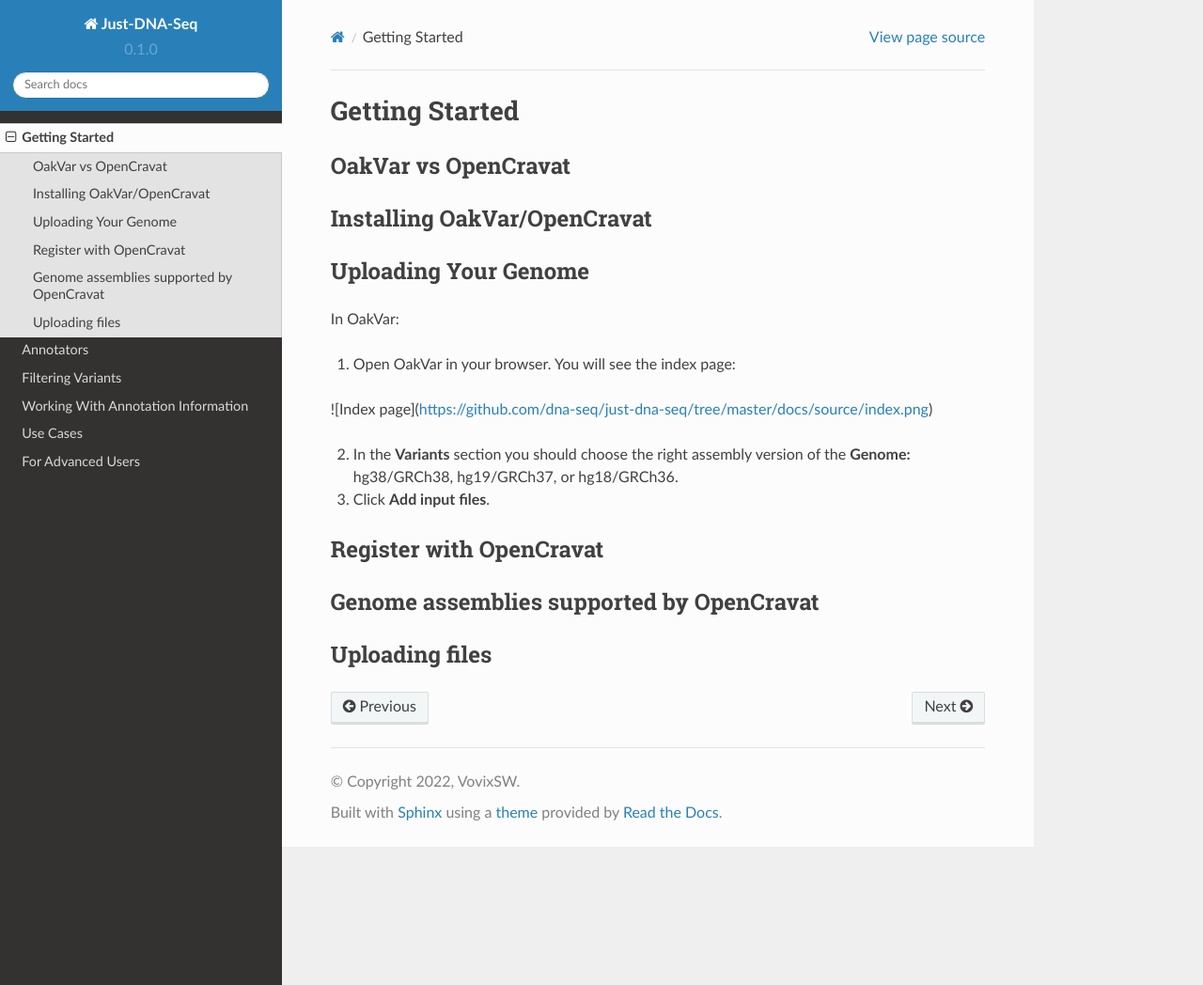
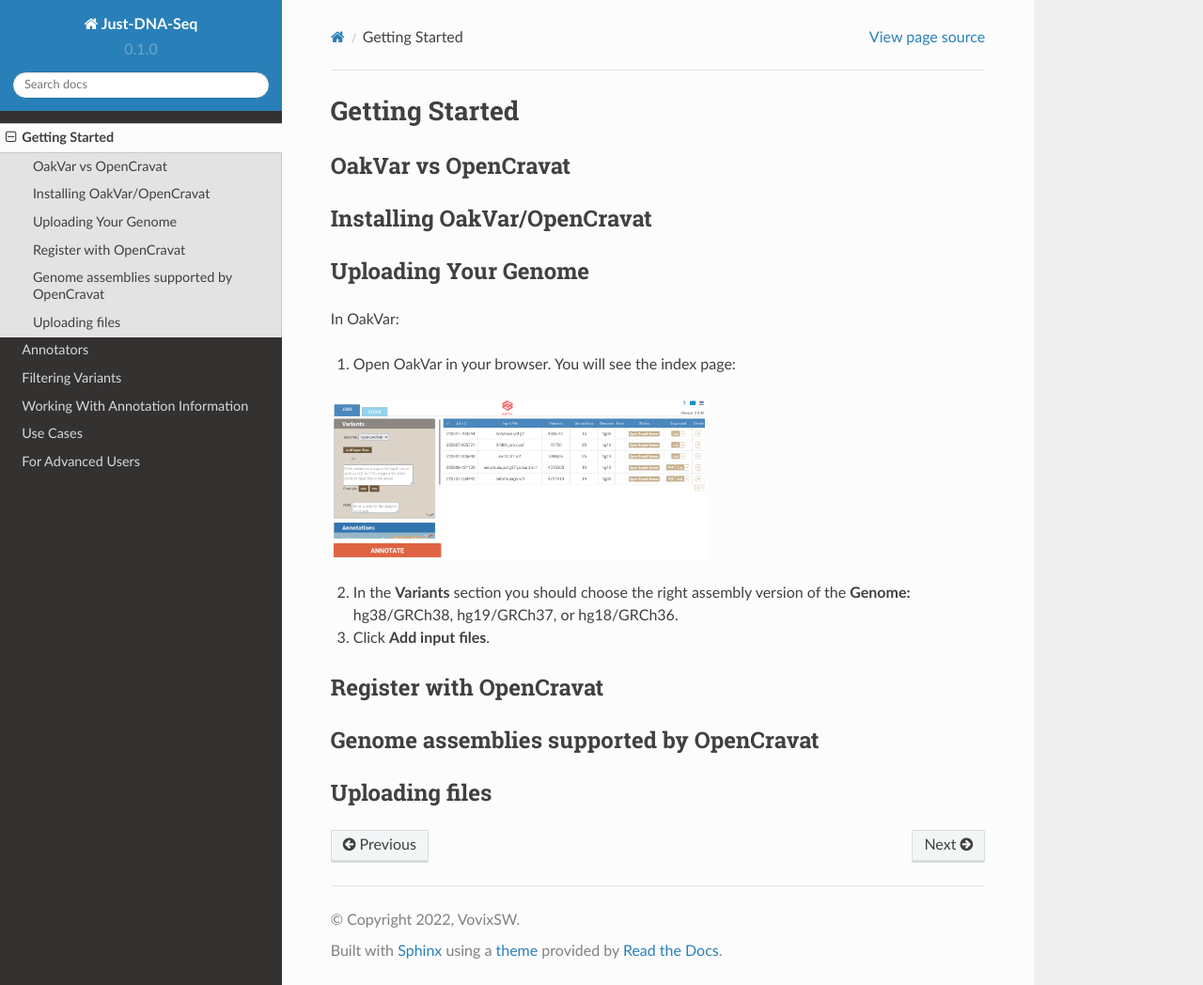
Before and after one commit to dna-seq/just-dna-seq, a Sphinx documentation site: the page built from docs/source/getting_started.rst, in a window 1280 px wide and 1048 px high. Shown: the whole window at 94% size. Built offline with Sphinx 7.4.7 and the Read the Docs theme 2.0.0, drawn with Linux system fonts in a browser that asks for light colours.

Commit message:
Update getting_started.rst

```diff
--- a/docs/source/getting_started.rst
+++ b/docs/source/getting_started.rst
@@ -14,7 +14,9 @@
 
 1. Open OakVar in your browser. You will see the index page:
 
-![Index page](https://github.com/dna-seq/just-dna-seq/tree/master/docs/source/index.png)
+.. image:: index.png
+  :width: 400
+  :alt: Index page
 
 2. In the **Variants** section you should choose the right assembly version of the **Genome:** hg38/GRCh38, hg19/GRCh37, or hg18/GRCh36.
 
```
